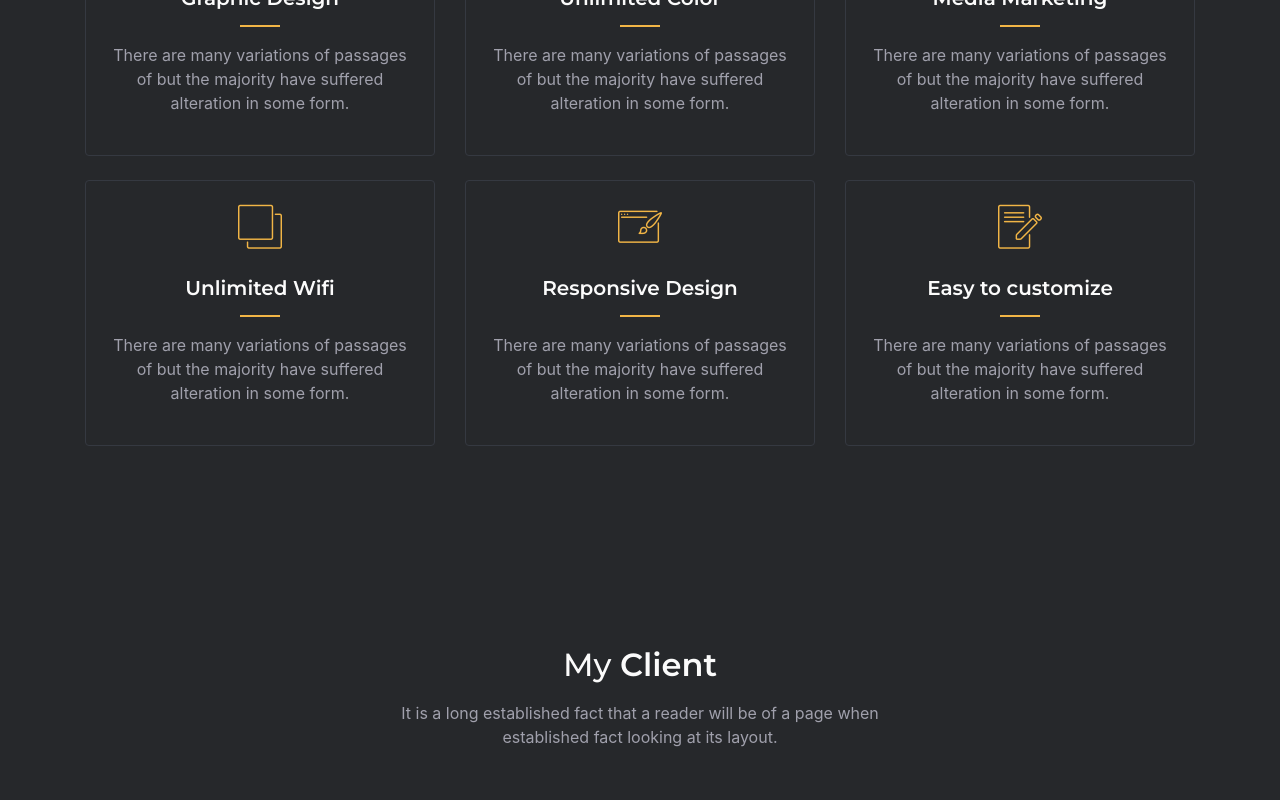
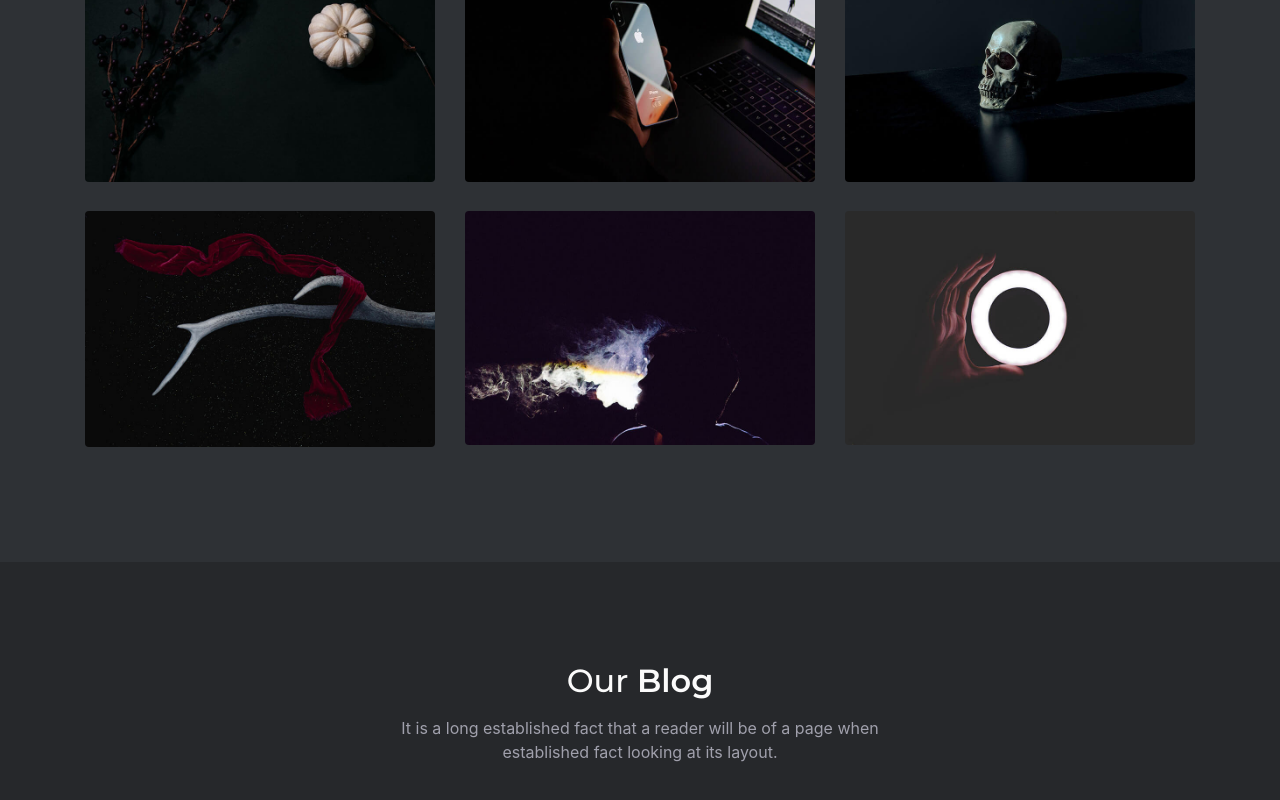
Before and after one commit to mirsahib/mirsahib.github.io, a React (Create React App) app: page / in a window 1280 px wide. Shown: the part 1956-2756 px from the top of the page. Built offline with nearby package versions, Linux system fonts and the light colour scheme.

Commit message:
:fire: Remove Service and Client component from App file

```diff
--- a/src/App.js
+++ b/src/App.js
@@ -18,8 +18,9 @@ function App() {
       <Navbar />
       <Home />
       <About />
+      {/**
       <Services />
-      <Client />
+      <Client />*/}
       <Work />
       <Blog />
       <Contact />
```
